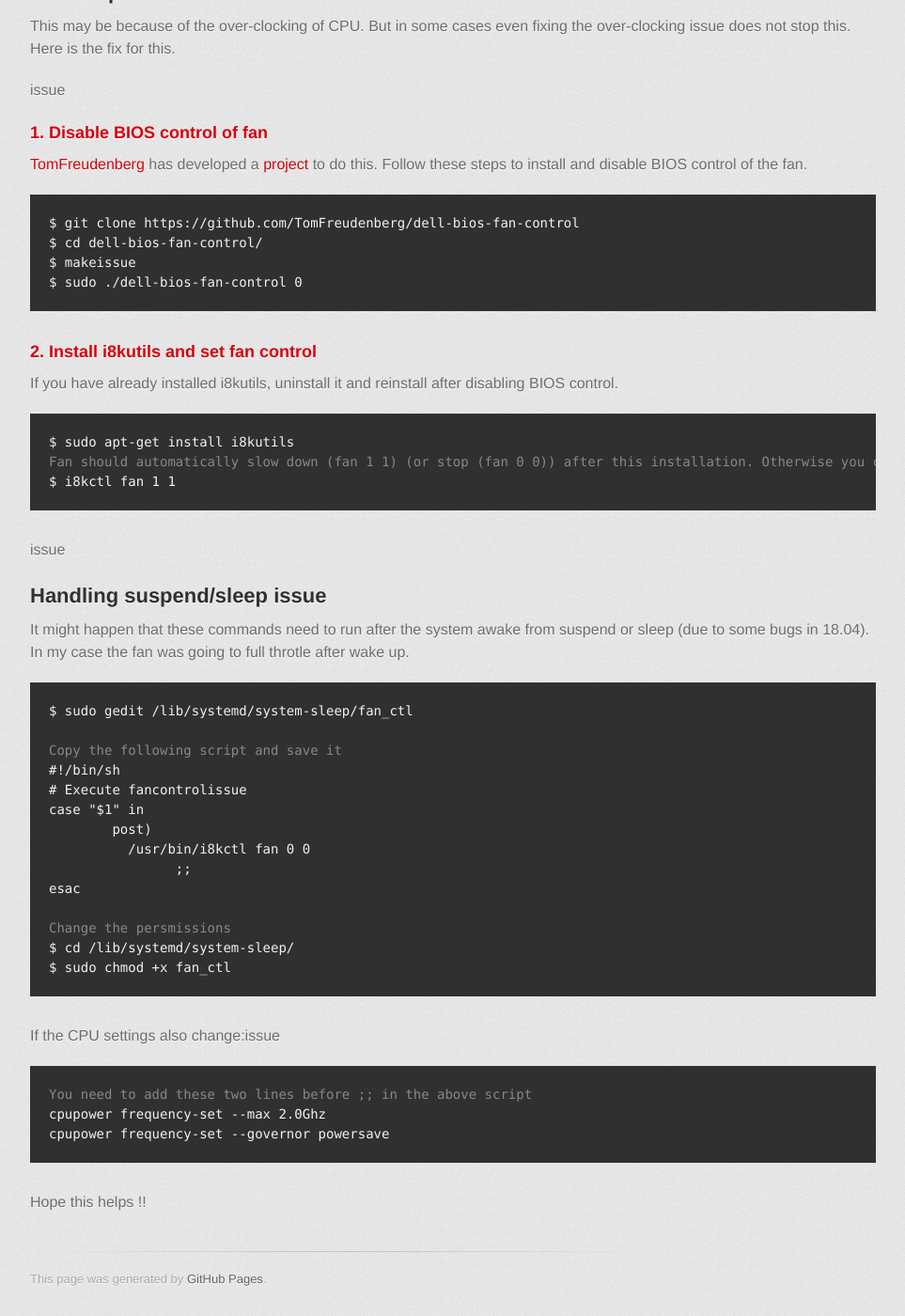
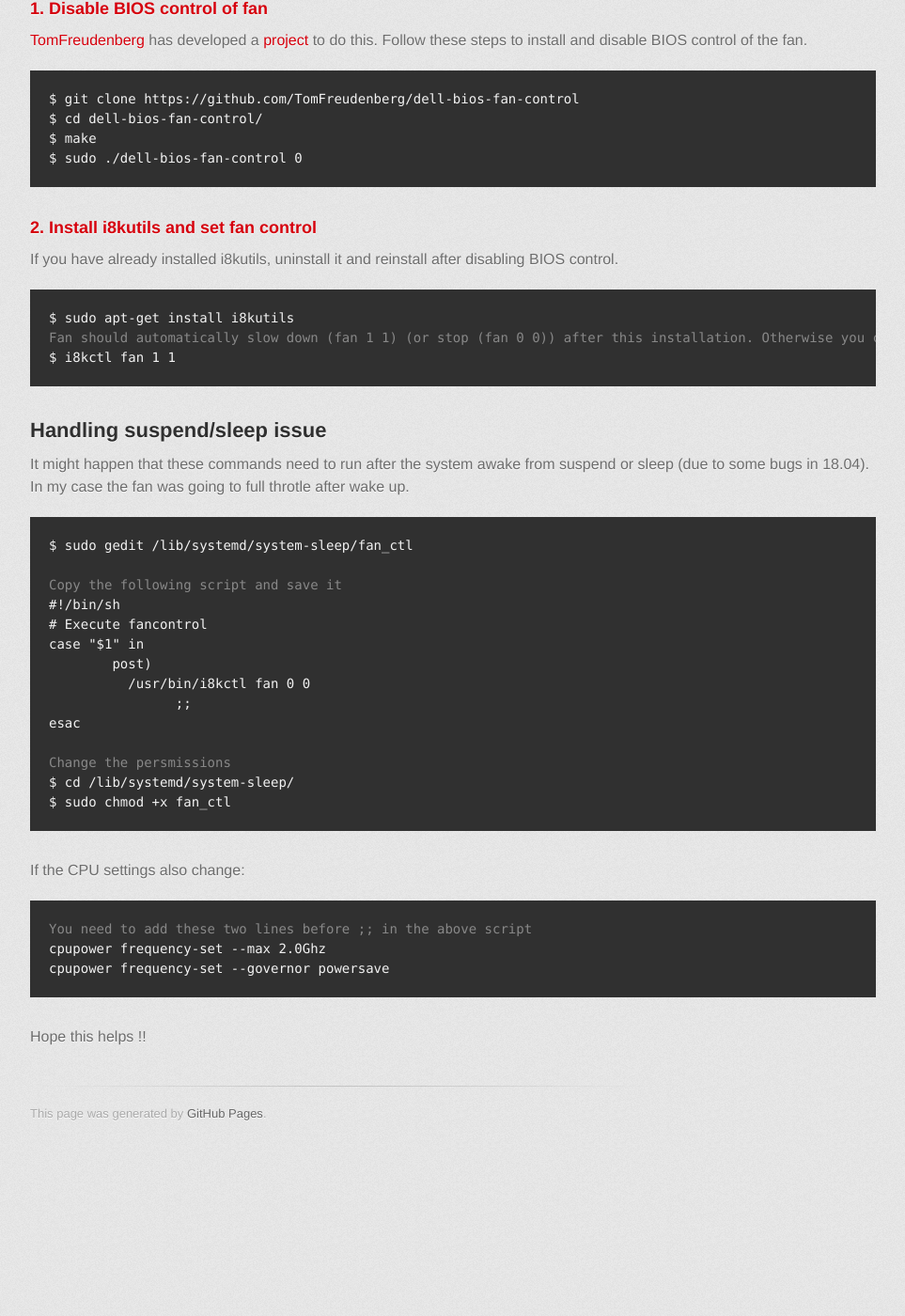
Before and after one commit to sphanit/sphanit.github.io, a Jekyll site: the page built from _posts/2019-03-20-u18heatfix.md, in a window 1280 px wide and 1400 px high, scrolled down 1627 px. Shown: the whole window at 94% size, without its empty margins (158-1121 px from the left). Built offline with Jekyll 4.4.1, drawn with Linux system fonts in a browser that asks for light colours; some web fonts are replaced; comment, search, counter and statistics services are not loaded; the repository's description, which GitHub fills in, is left out; after the commit the page ends 2851 px from its top, so only the background shows below that.

Commit message:
Update 2019-03-20-u18heatfix.md

```diff
--- a/_posts/2019-03-20-u18heatfix.md
+++ b/_posts/2019-03-20-u18heatfix.md
@@ -13,13 +13,13 @@
 This is one of the major issues in ubuntu 18.04. The CPU clock over-clocks in idle state and generates heat which causes the fans to be on continuously (If fans are continuously on even after this check the next fix.).By default Ubuntu sets the CPU governor to "performance" and CPU clock to maximum available frequency, which may not be required always. Here is the fix for it.
 </p>
 
-<h3>1. Install linux-tools</h3>issue
+<h3>1. Install linux-tools</h3>
 <div class="highlighter-rouge"><div class="highlight"><pre class="highlight"><code>$ sudo apt-get install -y linux-tools-$(uname -r)
 </code></pre></div></div>
 
 <h3>2. Disable "ondemand" service</h3>
 <div class="highlighter-rouge"><div class="highlight"><pre class="highlight"><code>$ sudo systemctl disable ondemand
-</code></pre></div></div>issue
+</code></pre></div></div>
 
 <h3>3. Set a limit on the maximum CPU frequency</h3>
 The speed can be set according to your requirement. I used an intermediate frequency of 2Ghz
@@ -46,13 +46,13 @@
 <h2>Non-stop CPU fan</h2>
 <p>
 This may be because of the over-clocking of CPU. But in some cases even fixing the over-clocking issue does not stop this. Here is the fix for this.
-</p>issue
+</p>
 
 <h3>1. Disable BIOS control of fan</h3>
 <a href="https://github.com/TomFreudenberg">TomFreudenberg</a> has developed a <a href="https://github.com/TomFreudenberg/dell-bios-fan-control">project</a> to do this. Follow these steps to install and disable BIOS control of the fan.
 <div class="highlighter-rouge"><div class="highlight"><pre class="highlight"><code><span>$ git clone https://github.com/TomFreudenberg/dell-bios-fan-control</span>
 <span>$ cd dell-bios-fan-control/</span>
-<span>$ make</span>issue
+<span>$ make</span>
 <span>$ sudo ./dell-bios-fan-control 0</span>
 </code></pre></div></div>
 
@@ -62,14 +62,14 @@
 <span class="c1">Fan should automatically slow down (fan 1 1) (or stop (fan 0 0)) after this installation. Otherwise you can set it as follows:</span>
 <span>$ i8kctl fan 1 1</span>
 </code></pre></div></div>
-issue
+
 <h2>Handling suspend/sleep issue</h2>
 It might happen that these commands need to run after the system awake from suspend or sleep (due to some bugs in 18.04). In my case the fan was going to full throtle after wake up.
 <div class="highlighter-rouge"><div class="highlight"><pre class="highlight"><code><span>$ sudo gedit /lib/systemd/system-sleep/fan_ctl</span>
 
 <span class="c1">Copy the following script and save it</span>
 #!/bin/sh
-# Execute fancontrolissue
+# Execute fancontrol
 case "$1" in
         post)
           /usr/bin/i8kctl fan 0 0
@@ -81,7 +81,7 @@
 <span>$ sudo chmod +x fan_ctl</span>
 </code></pre></div></div>
 
-If the CPU settings also change:issue
+If the CPU settings also change:
 <div class="highlighter-rouge"><div class="highlight"><pre class="highlight"><code><span class="c1">You need to add these two lines before ;; in the above script</span>
 <span>cpupower frequency-set --max 2.0Ghz</span>
 cpupower frequency-set --governor powersave
```
